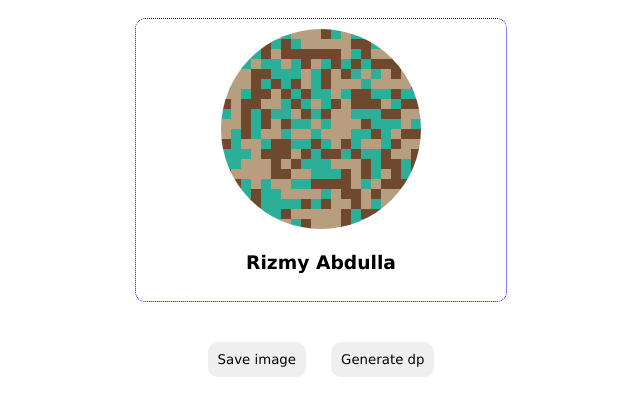
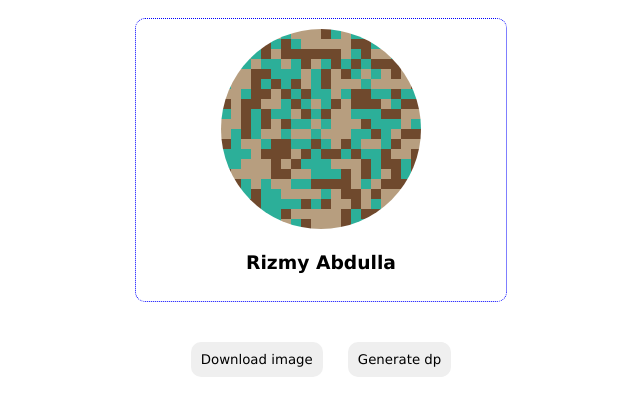
Before and after one commit to rizmyabdulla/Anonymous-dp, a plain HTML site: page index.html in a window 1280 px wide. Shown: the whole page, without its empty margins (319-959 px from the left). Drawn offline with Linux system fonts and the light colour scheme.

Commit message:
fixed some typos

```diff
--- a/index.html
+++ b/index.html
@@ -13,7 +13,7 @@
         <h3>Rizmy Abdulla</h3>
       </div>
       <div id="btn-group">
-        <button id="download-dp">Save image</button>
+        <button id="download-dp">Download image</button>
         <button id="generate-dp">Generate dp</button>
       </div>
     </div>
```
